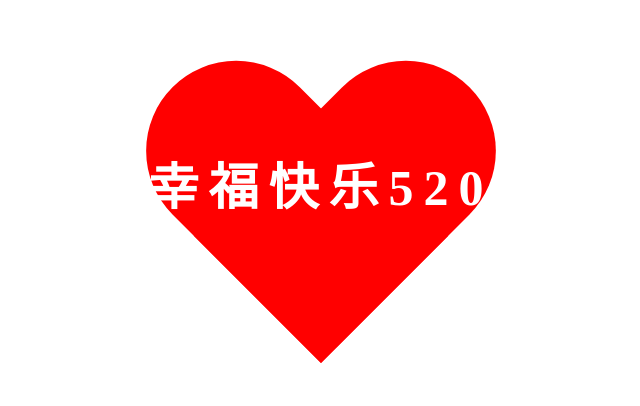
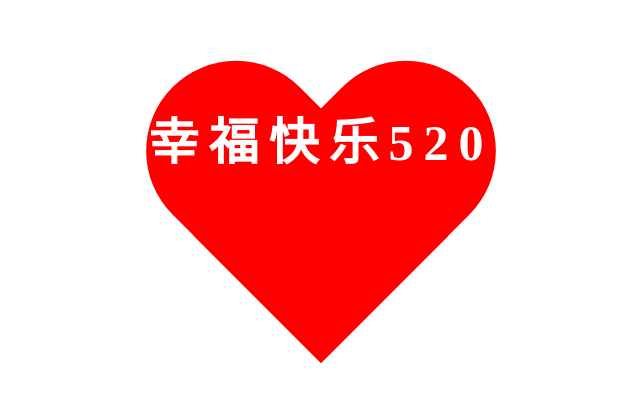
Before and after one commit to wutianqiao/demo, a plain HTML site: page heart.html in a window 1280 px wide. Shown: the part 190-596 px from the top of the page, without its empty margins (319-959 px from the left). Drawn offline with Linux system fonts and the light colour scheme.

Commit message:
Update heart.html

```diff
--- a/heart.html
+++ b/heart.html
@@ -68,9 +68,10 @@
       z-index: 1;
       width: 360px;
       height: 300px;
-	  font-size: 50px;
+      padding-top: 40px;
+      font-size: 50px;
       font-weight: bold;
-      line-height: 250px;
+      line-height: 80px;
       color: #fff;
       text-align: center;
       letter-spacing: 0.2em;
```
